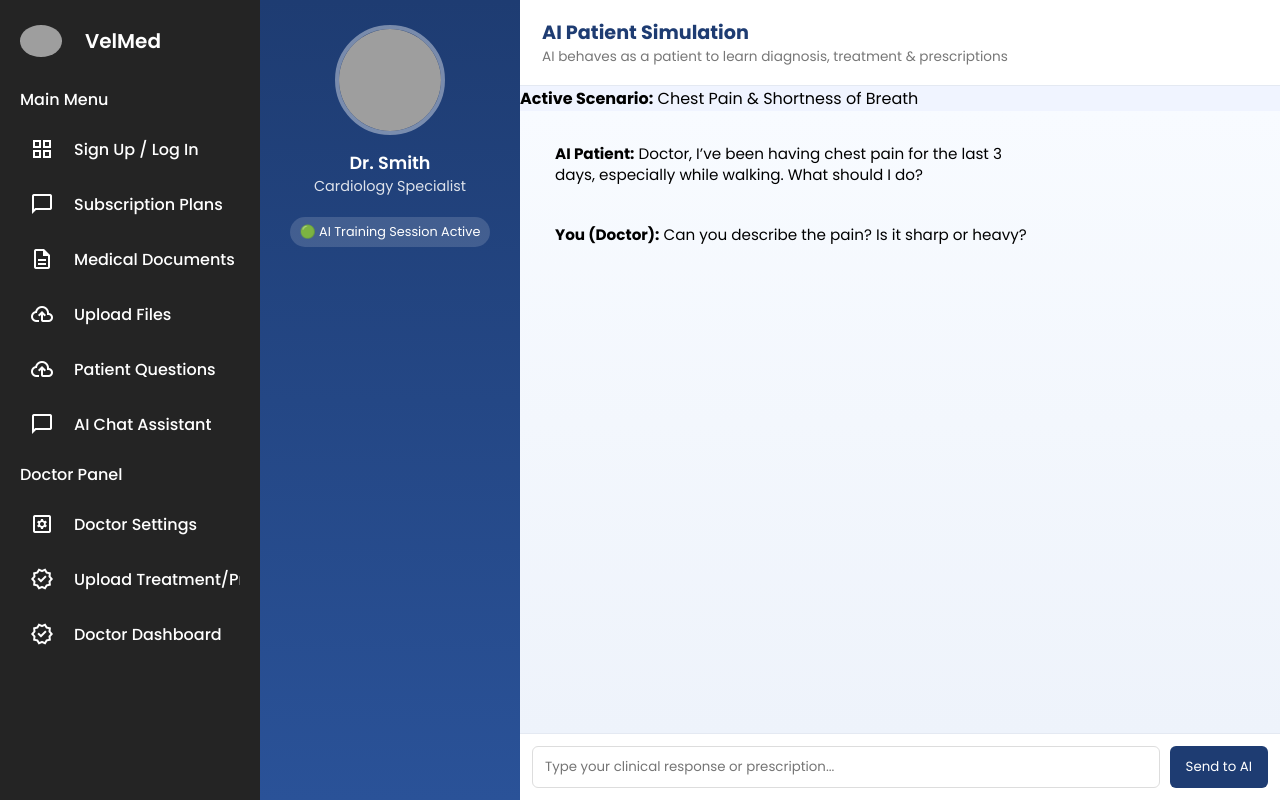
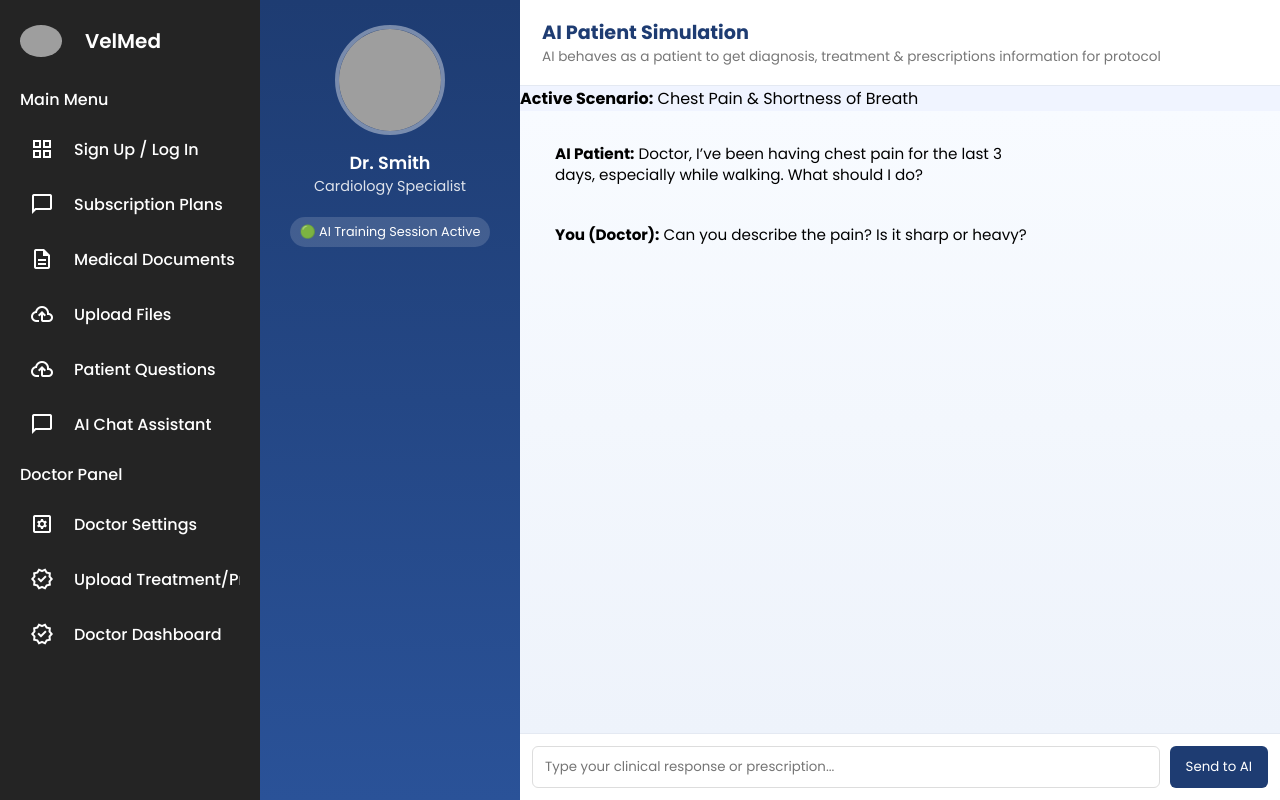
Before and after one commit to ahussnain6/MV, a plain HTML site: page docchat.html in a window 1280 px wide. Drawn offline with nearby package versions, Linux system fonts and the light colour scheme; grey boxes are pictures that could not be loaded.

Commit message:
Update docchat.html

```diff
--- a/docchat.html
+++ b/docchat.html
@@ -122,7 +122,7 @@
     <!-- Header -->
     <header class="chat-header">
       <h2>AI Patient Simulation</h2>
-      <p>AI behaves as a patient to learn diagnosis, treatment & prescriptions</p>
+      <p>AI behaves as a patient to get diagnosis, treatment & prescriptions information for protocol</p>
     </header>
 
     <!-- Scenario Info -->
```
